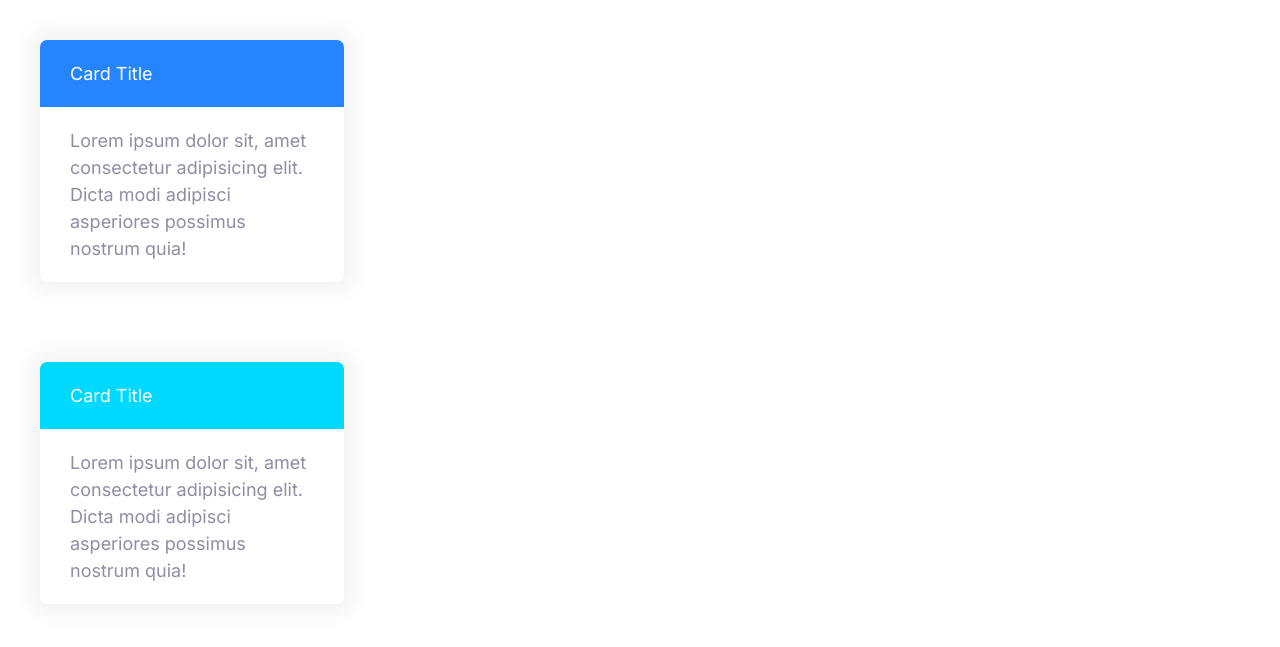
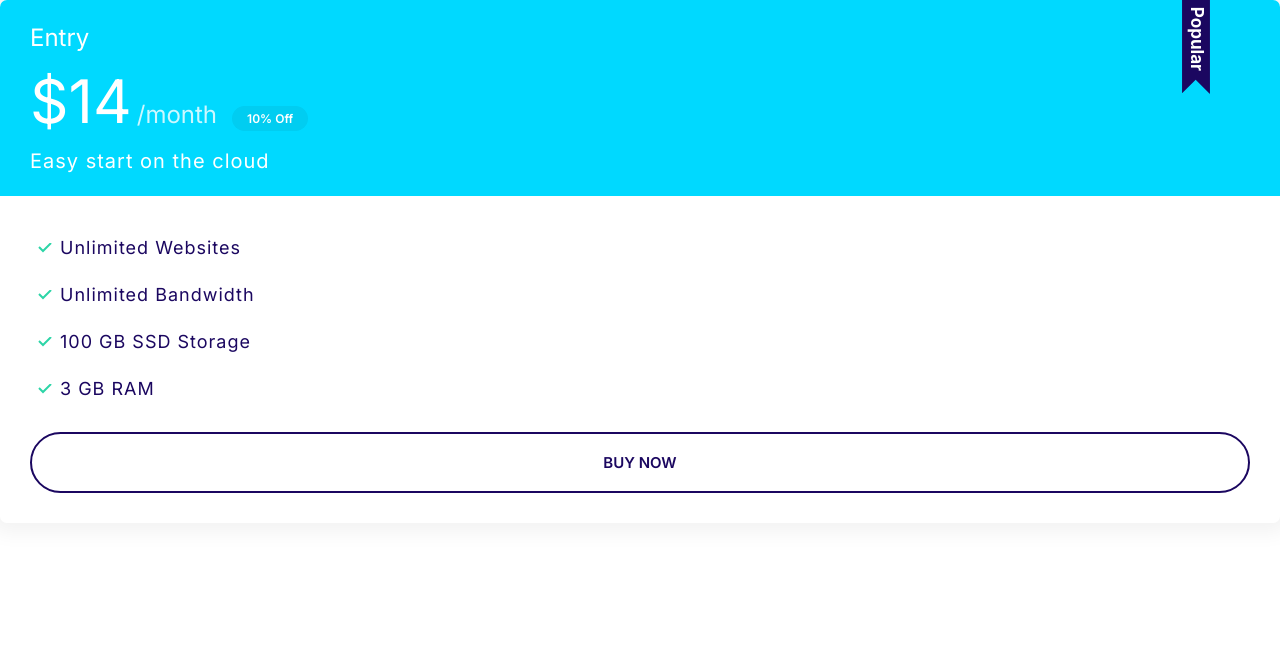
Before and after one commit to r-loane/my-moshify, a plain HTML site: page index.html in a window 1280 px wide. Drawn offline with Linux system fonts and the light colour scheme; files that its build step writes are made by us from their sources.

Commit message:
Define plans.

```diff
--- a/CSS/styles.css
+++ b/CSS/styles.css
@@ -128,6 +128,7 @@ a {
 
   .badge--small {
     font-size: 1.2rem;
+    padding: 0.5rem 1.5rem;
   }
 }
 
@@ -304,3 +305,65 @@ a {
   background: var(--color-secondary);
   color: white;
 }
+
+.card--secondary .badge--secondary {
+  background: #01cdf1;
+}
+
+/* Plans */
+
+.plan__name {
+  color: #ffff;
+  margin: 0;
+  font-weight: 500;
+  font-size: 2.4rem;
+}
+
+.plan__price {
+  font-size: 6rem;
+}
+
+.plan__billing-cycle {
+  font-size: 2.4rem;
+  font-weight: 300;
+  opacity: 0.8;
+  margin-right: 1rem;
+}
+
+.plan__description {
+  font-size: 2rem;
+  font-weight: 300;
+  letter-spacing: 1px;
+  display: block;
+}
+
+.plan .list__item {
+  margin-bottom: 2rem;
+  letter-spacing: 1px;
+}
+
+.plan--popular .card__header {
+  position: relative;
+}
+
+.plan--popular .card__header::before {
+  content: url(../images/popular.svg);
+  width: 40px;
+  display: inline-block;
+  position: absolute;
+  top: -6px;
+  right: 5%;
+}
+
+@media scree and (min-width: 1024px) {
+  .plan__name {
+    font-size: 1.4rem;
+  }
+
+  .plan__price {
+    font-size: 5rem;
+  }
+  .plan__billing-cycle {
+    font-size: 1.6rem;
+  }
+}
--- a/index.html
+++ b/index.html
@@ -15,21 +15,25 @@
     <title>Document</title>
   </head>
   <body>
-    <div style="width: 30%; padding: 4rem">
-      <div class="card card--primary">
-        <header class="card__header">Card Title</header>
-        <div class="card__body">
-          Lorem ipsum dolor sit, amet consectetur adipisicing elit. Dicta modi
-          adipisci asperiores possimus nostrum quia!
-        </div>
-      </div>
-    </div>
-    <div style="width: 30%; padding: 4rem">
-      <div class="card card--secondary">
-        <header class="card__header">Card Title</header>
-        <div class="card__body">
-          Lorem ipsum dolor sit, amet consectetur adipisicing elit. Dicta modi
-          adipisci asperiores possimus nostrum quia!
+    <div>
+      <div class="plan plan--popular">
+        <div class="card card--secondary">
+          <header class="card__header">
+            <h3 class="plan__name">Entry</h3>
+            <span class="plan__price">$14</span>
+            <span class="plan__billing-cycle">/month</span>
+            <span class="badge badge--secondary badge--small">10% Off</span>
+            <span class="plan__description">Easy start on the cloud</span>
+          </header>
+          <div class="card__body">
+            <ul class="list list--tick">
+              <li class="list__item">Unlimited Websites</li>
+              <li class="list__item">Unlimited Bandwidth</li>
+              <li class="list__item">100 GB SSD Storage</li>
+              <li class="list__item">3 GB RAM</li>
+            </ul>
+            <button class="button button--white btn--block">Buy Now</button>
+          </div>
         </div>
       </div>
     </div>
```
Also changed, not shown: Components/Plans.html (added, +20 -0 lines), Images/popular.svg (added).
